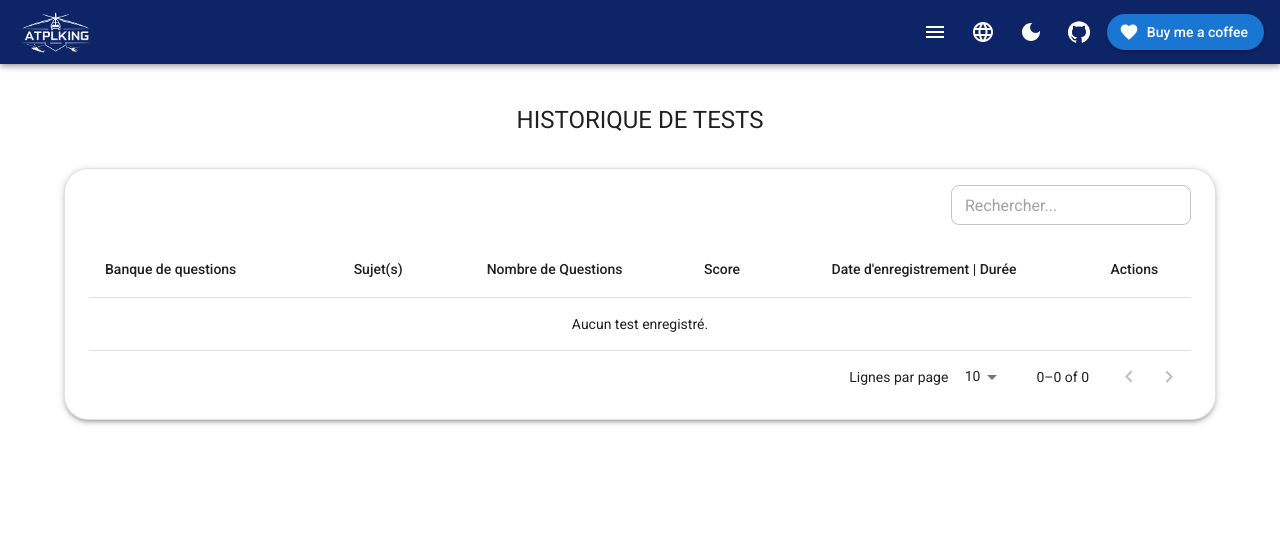
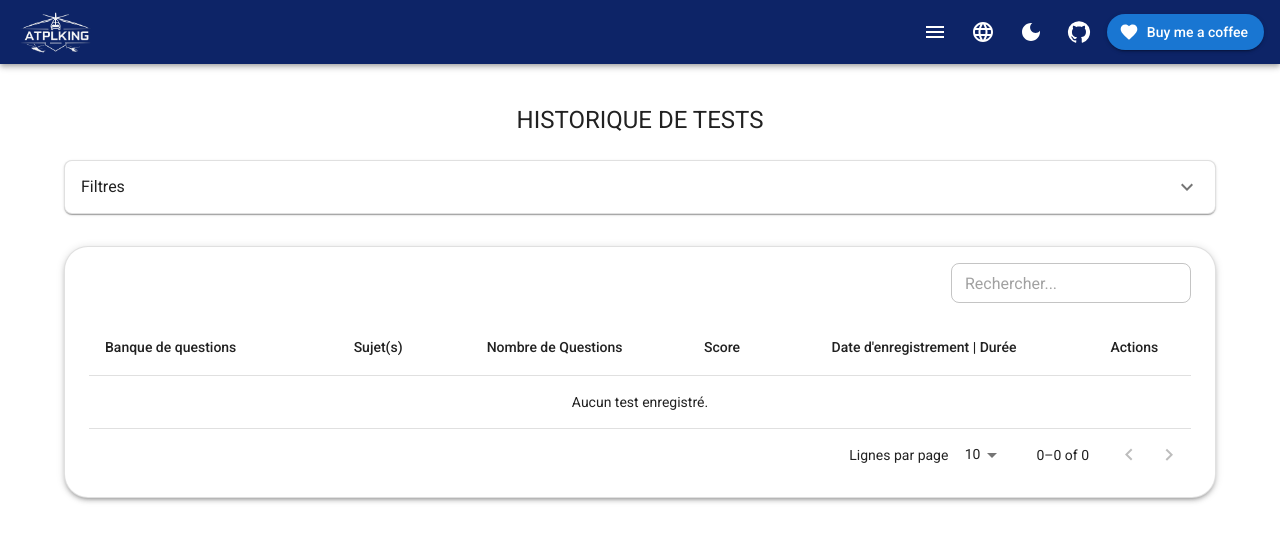
Before and after one commit to ATPLKing/frontend, a React (Vite) app: page /historic in a window 1280 px wide. Shown: the top 542 px of the page. Built offline with nearby package versions, Linux system fonts and the light colour scheme.

Commit message:
chore: filters added to historic table too

```diff
--- a/src/components/dashboard/DashboardFilters.tsx
+++ b/src/components/common/TestFilters.tsx
@@ -10,13 +10,9 @@ import {
 } from "@mui/material";
 import ExpandMoreIcon from "@mui/icons-material/ExpandMore";
 import { useTranslation } from "react-i18next";
+import type { FilterOption } from "../../utils/types";
 
-export interface FilterOption {
-  value: string;
-  name: string;
-}
-
-interface DashboardFiltersProps {
+interface TestFiltersProps {
   dateFrom: string;
   dateTo: string;
   onDateFromChange: (value: string) => void;
@@ -31,7 +27,7 @@ interface DashboardFiltersProps {
   active: boolean;
 }
 
-export default function DashboardFilters({
+export default function TestFilters({
   dateFrom,
   dateTo,
   onDateFromChange,
@@ -44,16 +40,16 @@ export default function DashboardFilters({
   onSubjectChange,
   onReset,
   active,
-}: DashboardFiltersProps) {
+}: TestFiltersProps) {
   const { t } = useTranslation();
 
   return (
     <Accordion
       disableGutters
-      sx={{ border: 1, borderColor: "divider", borderRadius: 1, mb: 2 }}
+      sx={{ border: 1, borderColor: "divider", borderRadius: 1 }}
     >
       <AccordionSummary expandIcon={<ExpandMoreIcon />}>
-        <Typography variant="subtitle1">{t("dashboard.filters")}</Typography>
+        <Typography variant="subtitle1">{t("filters.filters")}</Typography>
       </AccordionSummary>
       <AccordionDetails sx={{ px: 3, py: 2 }}>
         <Box
@@ -68,15 +64,15 @@ export default function DashboardFilters({
         >
           <Box>
             <Typography sx={{ fontWeight: "bold" }}>
-              {t("dashboard.period")}
+              {t("filters.period")}
             </Typography>
             <Typography variant="body2" color="text.secondary">
-              {t("dashboard.periodDescription")}
+              {t("filters.periodDescription")}
             </Typography>
           </Box>
           <Box sx={{ display: "flex", gap: 1, flexWrap: "wrap" }}>
             <TextField
-              label={t("dashboard.dateFrom")}
+              label={t("filters.dateFrom")}
               type="date"
               size="small"
               value={dateFrom}
@@ -84,7 +80,7 @@ export default function DashboardFilters({
               slotProps={{ inputLabel: { shrink: true } }}
             />
             <TextField
-              label={t("dashboard.dateTo")}
+              label={t("filters.dateTo")}
               type="date"
               size="small"
               value={dateTo}
@@ -106,10 +102,10 @@ export default function DashboardFilters({
         >
           <Box>
             <Typography sx={{ fontWeight: "bold" }}>
-              {t("dashboard.bank")}
+              {t("filters.bank")}
             </Typography>
             <Typography variant="body2" color="text.secondary">
-              {t("dashboard.bankDescription")}
+              {t("filters.bankDescription")}
             </Typography>
           </Box>
           <TextField
@@ -119,7 +115,7 @@ export default function DashboardFilters({
             onChange={(event) => onBankChange(event.target.value)}
             sx={{ minWidth: 220 }}
           >
-            <MenuItem value="">{t("dashboard.all")}</MenuItem>
+            <MenuItem value="">{t("filters.all")}</MenuItem>
             {bankOptions.map((option) => (
               <MenuItem key={option.value} value={option.value}>
                 {option.name}
@@ -140,10 +136,10 @@ export default function DashboardFilters({
         >
           <Box>
             <Typography sx={{ fontWeight: "bold" }}>
-              {t("dashboard.subject")}
+              {t("filters.subject")}
             </Typography>
             <Typography variant="body2" color="text.secondary">
-              {t("dashboard.subjectDescription")}
+              {t("filters.subjectDescription")}
             </Typography>
           </Box>
           <TextField
@@ -153,7 +149,7 @@ export default function DashboardFilters({
             onChange={(event) => onSubjectChange(event.target.value)}
             sx={{ minWidth: 220 }}
           >
-            <MenuItem value="">{t("dashboard.all")}</MenuItem>
+            <MenuItem value="">{t("filters.all")}</MenuItem>
             {subjectOptions.map((option) => (
               <MenuItem key={option.value} value={option.value}>
                 {option.name}
@@ -165,7 +161,7 @@ export default function DashboardFilters({
         {active && (
           <Box sx={{ display: "flex", justifyContent: "flex-end", pt: 1 }}>
             <Button size="small" onClick={onReset}>
-              {t("dashboard.reset")}
+              {t("filters.reset")}
             </Button>
           </Box>
         )}
--- a/src/i18n/en.json
+++ b/src/i18n/en.json
@@ -34,9 +34,14 @@
     "passed": "Passed",
     "failed": "Failed",
     "timeElapsed": "Time:",
-    "dateFrom": "From",
-    "dateTo": "To",
     "showingLast": "Showing last {{count}} tests",
+    "bank": "Question bank",
+    "subject": "Subject",
+    "all": "All",
+    "reset": "Reset filters",
+    "noResults": "No tests match the selected filters."
+  },
+  "filters": {
     "filters": "Filters",
     "period": "Period",
     "periodDescription": "Only show tests in this date range.",
@@ -46,9 +51,8 @@
     "subjectDescription": "Only show tests for this subject.",
     "all": "All",
     "reset": "Reset filters",
-    "noResults": "No tests match the selected filters.",
-    "noData": "No data yet.",
-    "empty": "No statistics yet. Start a test to get going!"
+    "dateFrom": "From",
+    "dateTo": "To"
   },
   "settings": {
     "title": "Settings",
--- a/src/i18n/fr.json
+++ b/src/i18n/fr.json
@@ -34,9 +34,14 @@
     "passed": "Réussi",
     "failed": "Échoué",
     "timeElapsed": "Temps :",
-    "dateFrom": "Du",
-    "dateTo": "Au",
     "showingLast": "Derniers {{count}} tests affichés",
+    "bank": "Banque de questions",
+    "subject": "Sujet",
+    "all": "Tous",
+    "reset": "Réinitialiser les filtres",
+    "noResults": "Aucun test ne correspond aux filtres sélectionnés."
+  },
+  "filters": {
     "filters": "Filtres",
     "period": "Période",
     "periodDescription": "Ne montrer que les tests dans cette plage de dates.",
@@ -46,9 +51,8 @@
     "subjectDescription": "Ne montrer que les tests de ce sujet.",
     "all": "Tous",
     "reset": "Réinitialiser les filtres",
-    "noResults": "Aucun test ne correspond aux filtres sélectionnés.",
-    "noData": "Aucune donnée pour le moment.",
-    "empty": "Aucune statistique pour le moment. Lancez un test pour commencer !"
+    "dateFrom": "Du",
+    "dateTo": "Au"
   },
   "settings": {
     "title": "Paramètres",
--- a/src/pages/DashboardPage.tsx
+++ b/src/pages/DashboardPage.tsx
@@ -13,11 +13,15 @@ import EmojiEventsIcon from "@mui/icons-material/EmojiEvents";
 import PercentIcon from "@mui/icons-material/Percent";
 import TimerIcon from "@mui/icons-material/Timer";
 import { useTranslation } from "react-i18next";
-import { loadSavedTests } from "../utils/test";
+import {
+  getBankFilterOptions,
+  getSubjectFilterOptions,
+  loadSavedTests,
+} from "../utils/test";
 import { getNumberSetting, MIN_SUCCESS_PERCENTAGE } from "../utils/settings";
 import { formatSeconds } from "../utils/time";
 import ScoreChart from "../components/dashboard/ScoreChart";
-import DashboardFilters from "../components/dashboard/DashboardFilters";
+import TestFilters from "../components/common/TestFilters";
 
 const MAX_CHART_POINTS = 20;
 
@@ -83,26 +87,15 @@ export default function DashboardPage() {
 
   const allTests = useMemo(() => Object.values(loadSavedTests()), []);
 
-  const bankOptions = useMemo(() => {
-    const map = new Map<string, string>();
-    allTests.forEach((test) => {
-      const value = test.bankId || test.database;
-      if (!value || map.has(value)) return;
-      map.set(value, test.bankName || test.database || value);
-    });
-    return [...map.entries()].map(([value, name]) => ({ value, name }));
-  }, [allTests]);
+  const bankOptions = useMemo(
+    () => getBankFilterOptions(allTests),
+    [allTests]
+  );
 
-  const subjectOptions = useMemo(() => {
-    const set = new Set<string>();
-    allTests
-      .filter((test) => !selectedBank || test.bankId === selectedBank)
-      .forEach((test) => {
-        const value = test.subject || test.uv;
-        if (value) set.add(value);
-      });
-    return [...set].map((value) => ({ value, name: value }));
-  }, [allTests, selectedBank]);
+  const subjectOptions = useMemo(
+    () => getSubjectFilterOptions(allTests, selectedBank),
+    [allTests, selectedBank]
+  );
 
   const stats = useMemo(() => {
     const fromTime = dateFrom ? new Date(dateFrom).getTime() : null;
@@ -197,7 +190,7 @@ export default function DashboardPage() {
         {t("dashboard.title")}
       </Typography>
 
-      <DashboardFilters
+      <TestFilters
         dateFrom={dateFrom}
         dateTo={dateTo}
         onDateFromChange={setDateFrom}
--- a/src/pages/HistoricPage.tsx
+++ b/src/pages/HistoricPage.tsx
@@ -1,13 +1,16 @@
 import { useMemo, useState } from "react";
 import { useNavigate } from "react-router-dom";
-import { Container, Typography } from "@mui/material";
+import { Box, Container, Typography } from "@mui/material";
 import { useTranslation } from "react-i18next";
 import HistoricTable from "../components/historic/HistoricTable";
+import TestFilters from "../components/common/TestFilters";
 import AppSnackbar from "../components/common/AppSnackbar";
 import ConfirmDialog from "../components/common/ConfirmDialog";
 import {
   createTest,
   deleteTest,
+  getBankFilterOptions,
+  getSubjectFilterOptions,
   loadSavedTests,
   saveTest,
   setCurrentTestId,
@@ -21,6 +24,10 @@ export default function HistoricPage() {
   const { t } = useTranslation();
   const [tests, setTests] = useState<Record<string, Test>>(() => loadSavedTests());
   const [filter, setFilter] = useState("");
+  const [dateFrom, setDateFrom] = useState("");
+  const [dateTo, setDateTo] = useState("");
+  const [selectedBank, setSelectedBank] = useState("");
+  const [selectedSubject, setSelectedSubject] = useState("");
   const [page, setPage] = useState(0);
   const [rowsPerPage, setRowsPerPage] = useState(10);
   const [confirmState, setConfirmState] = useState<{
@@ -31,15 +38,36 @@ export default function HistoricPage() {
   const [snackbar, setSnackbar] = useState("");
 
   const testsArray = useMemo(() => Object.values(tests), [tests]);
-  const filtered = useMemo(
-    () =>
-      testsArray.filter((test) =>
-        `${test.bankName ?? ""} ${test.subject ?? test.uv ?? ""}`
+  const bankOptions = useMemo(
+    () => getBankFilterOptions(testsArray),
+    [testsArray]
+  );
+  const subjectOptions = useMemo(
+    () => getSubjectFilterOptions(testsArray, selectedBank),
+    [testsArray, selectedBank]
+  );
+  const filtered = useMemo(() => {
+    const text = filter.trim().toLowerCase();
+    const fromTime = dateFrom ? new Date(dateFrom).getTime() : null;
+    const toTime = dateTo
+      ? new Date(dateTo + "T23:59:59.999").getTime()
+      : null;
+    return testsArray.filter((test) => {
+      if (
+        text &&
+        !`${test.bankName ?? ""} ${test.subject ?? test.uv ?? ""}`
           .toLowerCase()
-          .includes(filter.trim().toLowerCase())
-      ),
-    [testsArray, filter]
-  );
+          .includes(text)
+      )
+        return false;
+      const time = new Date(test.saveAt ?? test.createdAt).getTime();
+      if (fromTime !== null && time < fromTime) return false;
+      if (toTime !== null && time > toTime) return false;
+      if (selectedBank && test.bankId !== selectedBank) return false;
+      if (selectedSubject && test.subject !== selectedSubject) return false;
+      return true;
+    });
+  }, [testsArray, filter, dateFrom, dateTo, selectedBank, selectedSubject]);
   const displayed = filtered.slice(
     page * rowsPerPage,
     page * rowsPerPage + rowsPerPage
@@ -85,6 +113,35 @@ export default function HistoricPage() {
     setPage(0);
   }
 
+  function handleDateFromChange(value: string) {
+    setDateFrom(value);
+    setPage(0);
+  }
+
+  function handleDateToChange(value: string) {
+    setDateTo(value);
+    setPage(0);
+  }
+
+  function handleBankChange(value: string) {
+    setSelectedBank(value);
+    setSelectedSubject("");
+    setPage(0);
+  }
+
+  function handleSubjectChange(value: string) {
+    setSelectedSubject(value);
+    setPage(0);
+  }
+
+  function handleResetFilters() {
+    setDateFrom("");
+    setDateTo("");
+    setSelectedBank("");
+    setSelectedSubject("");
+    setPage(0);
+  }
+
   function handleRowsPerPageChange(value: number) {
     setRowsPerPage(value);
     setPage(0);
@@ -95,6 +152,28 @@ export default function HistoricPage() {
       <Typography variant="h5" align="center" sx={{ mt: 2 }}>
         {t("historic.title")}
       </Typography>
+
+      <Box sx={{ mt: 3 }}>
+        <TestFilters
+          dateFrom={dateFrom}
+          dateTo={dateTo}
+          onDateFromChange={handleDateFromChange}
+          onDateToChange={handleDateToChange}
+          bankOptions={bankOptions}
+          selectedBank={selectedBank}
+          onBankChange={handleBankChange}
+          subjectOptions={subjectOptions}
+          selectedSubject={selectedSubject}
+          onSubjectChange={handleSubjectChange}
+          onReset={handleResetFilters}
+          active={
+            dateFrom !== "" ||
+            dateTo !== "" ||
+            selectedBank !== "" ||
+            selectedSubject !== ""
+          }
+        />
+      </Box>
 
       <HistoricTable
         displayed={displayed}
--- a/src/utils/test.ts
+++ b/src/utils/test.ts
@@ -1,5 +1,5 @@
 import { generateID } from "./helper";
-import type { Test, TestParams } from "./types";
+import type { FilterOption, Test, TestParams } from "./types";
 
 const SAVED_TESTS_KEY = "savedTests";
 const CURRENT_TEST_ID_KEY = "current-test-id";
@@ -82,3 +82,27 @@ export function getSeenQuestionIds(): Set<string> {
   persistSeenIds(migrated);
   return migrated;
 }
+
+export function getBankFilterOptions(tests: Test[]): FilterOption[] {
+  const map = new Map<string, string>();
+  tests.forEach((test) => {
+    const value = test.bankId || test.database;
+    if (!value || map.has(value)) return;
+    map.set(value, test.bankName || test.database || value);
+  });
+  return [...map.entries()].map(([value, name]) => ({ value, name }));
+}
+
+export function getSubjectFilterOptions(
+  tests: Test[],
+  bankId: string
+): FilterOption[] {
+  const set = new Set<string>();
+  tests
+    .filter((test) => !bankId || test.bankId === bankId)
+    .forEach((test) => {
+      const value = test.subject || test.uv;
+      if (value) set.add(value);
+    });
+  return [...set].map((value) => ({ value, name: value }));
+}
--- a/src/utils/types.ts
+++ b/src/utils/types.ts
@@ -43,6 +43,11 @@ export interface QuestionBank {
   questions: Question[];
 }
 
+export interface FilterOption {
+  value: string;
+  name: string;
+}
+
 export interface TestParams {
   mode: string;
   bankId: string;
```
